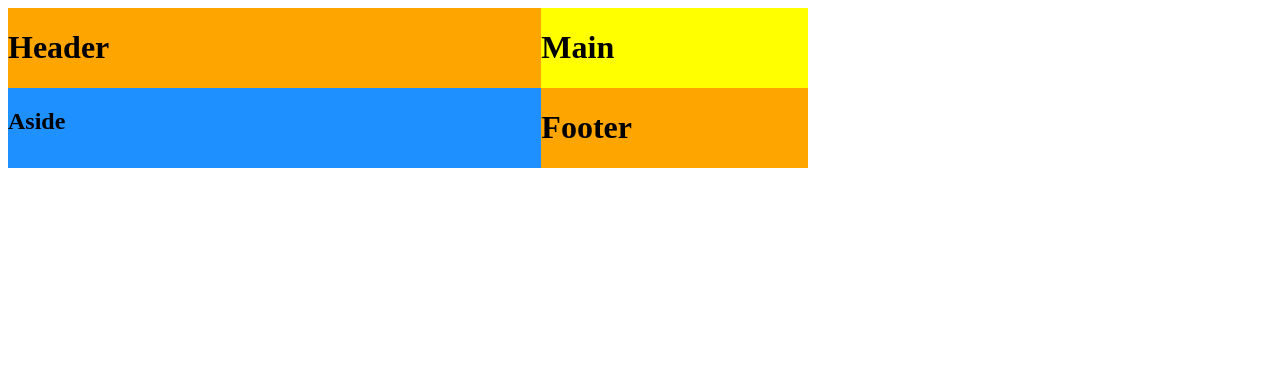
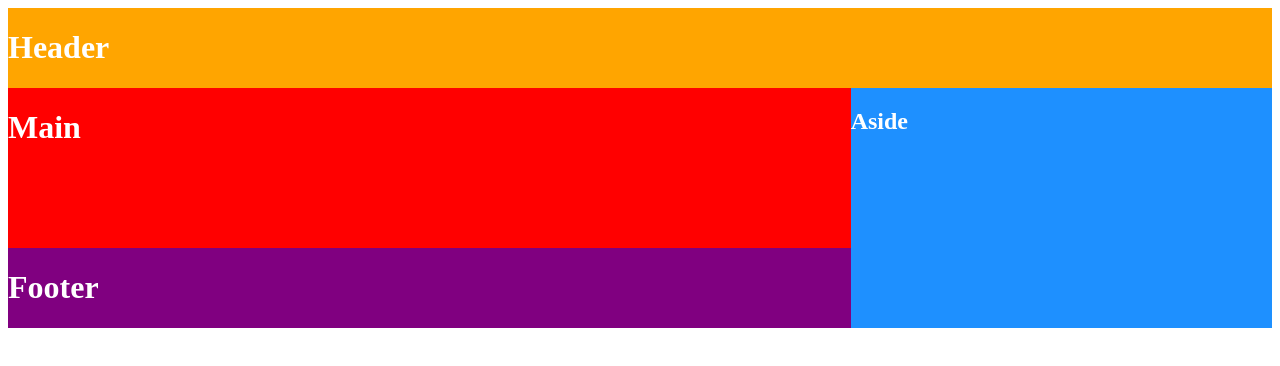
Before and after one commit to llcain/CSS-Grid, a plain HTML site: page index.html in a window 1280 px wide. Drawn offline with Linux system fonts and the light colour scheme.

Commit message:
updated styles file

```diff
--- a/styles.css
+++ b/styles.css
@@ -1,24 +1,32 @@
 .parent {
     display: grid;
-    width: 100vh;
+    grid-template-areas: "header header"
+    "main aside"
+    "main aside"
+    "footer aside";
     grid-template-columns: 2fr 1fr;
     grid-template-rows: repeat(4, 1fr);
     grid-column-gap: 0px;
     grid-row-gap: 0px;
+    color: white;
 }
 
 header {
     background-color: orange;
+    grid-area: header;
 }
 
 main {
-    background-color: yellow;
+    background-color: red;
+    grid-area: main;
 }
 
 aside {
     background-color: dodgerblue;
+    grid-area: aside;
 }
 
 footer {
-    background-color: orange;
+    background-color: purple;
+    grid-area: footer;
 }
```
